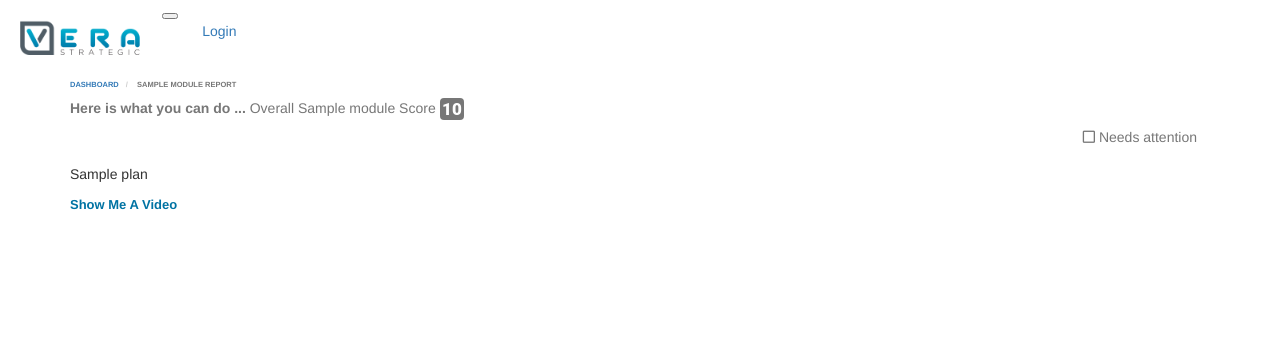
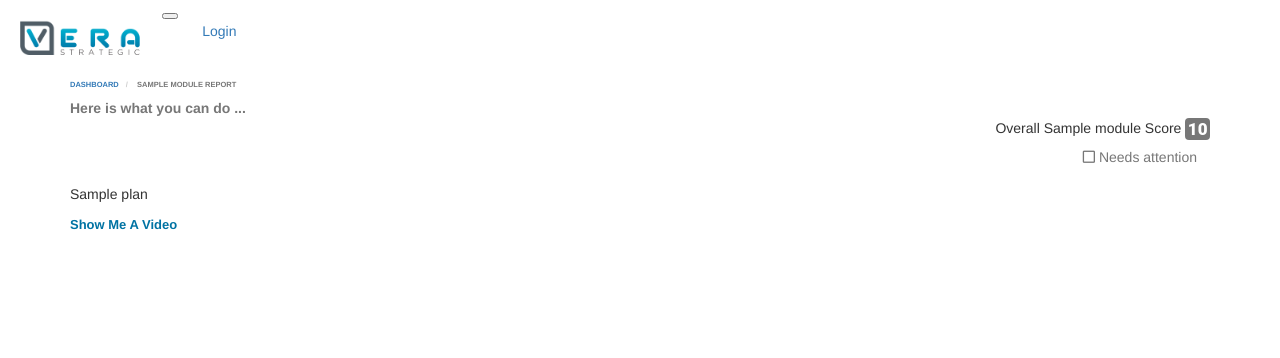
Before and after one commit to djagellon/flask-alchemy-survey, a Flask app: template app/report/templates/reports.html in a window 1280 px wide. Shown: the top 358 px of the page. Run offline with Flask 2, Linux system fonts and the light colour scheme; the template is opened without the code that fills it: most values are stand-ins (such as "Sample title", 1, 10 or a date in 2020); some libraries are stand-ins or nearby versions.

Commit message:
Use flex for report header

```diff
--- a/app/report/templates/reports.html
+++ b/app/report/templates/reports.html
@@ -35,15 +35,15 @@
 {% endblock%}
 
 {% block content %}
-  <div class="border-top pt-4 pb-2">
-    <span class="text-muted">
+  <div class="d-flex border-top pt-4 pb-2">
+    <div class="flex-grow-1 w-50 text-muted">
       <strong>Here is what you can do ...</strong>
+    </div>
 
-      <span class="text-dark float-right">
+      <div class="text-dark flex-grow-1 w-50 text-right">
         Overall {{module.capitalize()}} Score
         <span class="grade-badge badge score-{{grade}}">{{score}}</span>
-      </span>
-    </span>
+      </div>
   </div>
 
   {% for answer in data %}
```
